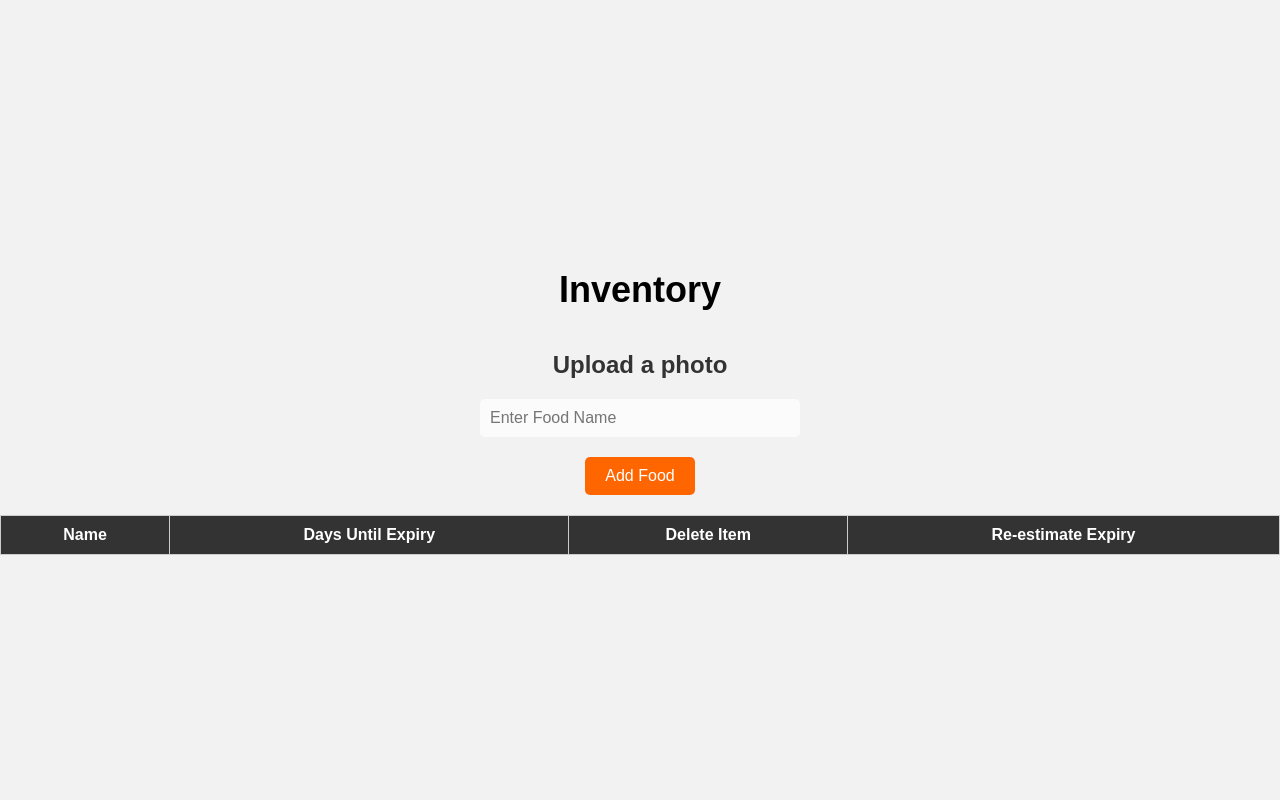
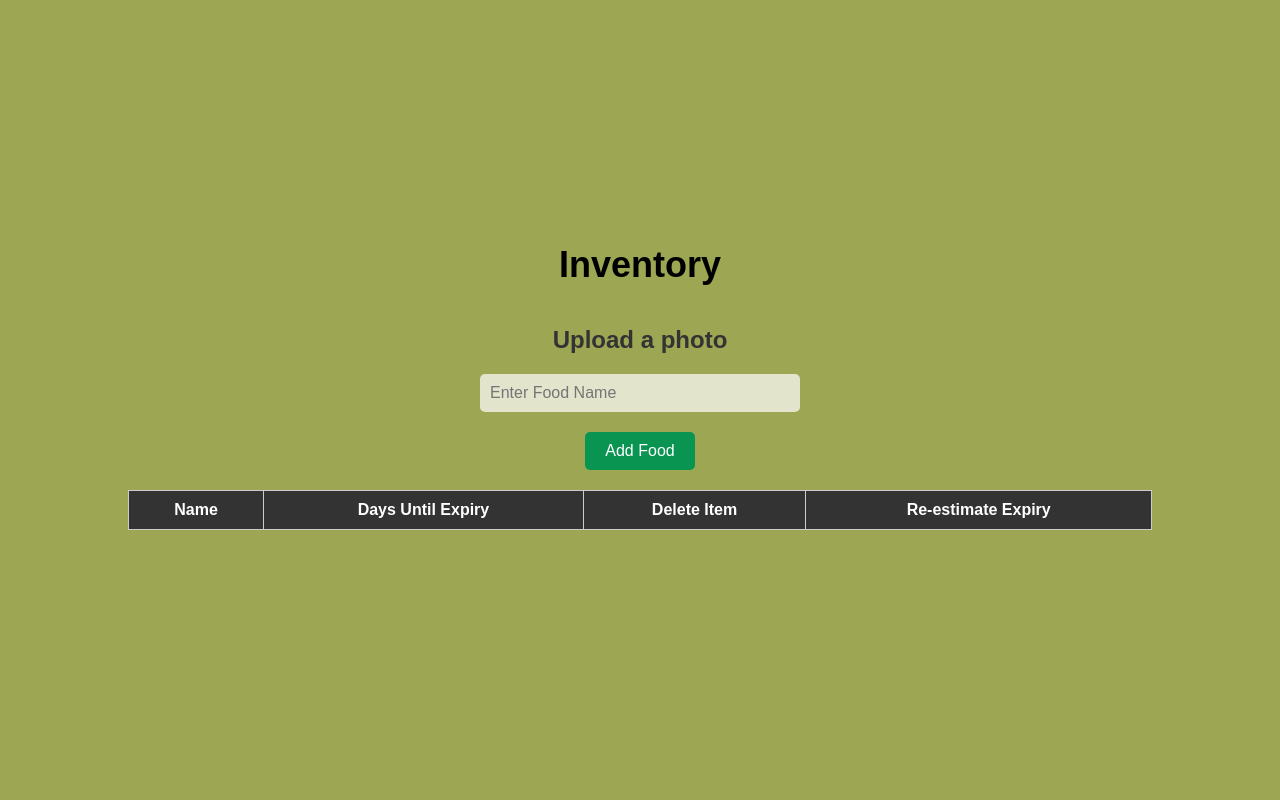
Before and after one commit to FowlFarmer/HTNXTAFH, a Flask app: page / in a window 1280 px wide. Run offline with Flask 3, Linux system fonts and the light colour scheme; lists and menus that the app fills with data are empty.

Commit message:
added css

```diff
--- a/static/styles.css
+++ b/static/styles.css
@@ -5,19 +5,35 @@ body {
     background-color: #f2f2f2;
     text-align: center;
 }
+.file{
+    width:40%;
+    background:rgba(255, 255, 255, 0.2);
+
+}
 
 .mainPage {
-    /* background-image: url("https://hips.hearstapps.com/hmg-prod/images/how-to-save-money-on-groceries-1673472736.png?resize=980:*"); */
+    background-image: url("https://cdn.discordapp.com/attachments/1150455788838596628/1152707160736809100/3426116__1_-removebg.png");
     background-size: cover;
     background-position: center;
+    background-color:rgba(157, 166, 83);
     width: 100%;
     height: 100vh;
     display: flex;
     flex-direction: column;
     justify-content: center;
     align-items: center;
+    top:0;
 }
-
+.mainPageList {
+    background-color:rgba(157, 166, 83);
+    width: 100%;
+    height: 100vh;
+    display: flex;
+    flex-direction: column;
+    justify-content: center;
+    align-items: center;
+    top:0;
+}
 h1 {
     font-size: 36px;
     margin-bottom: 20px;
@@ -41,7 +57,7 @@ input[type="text"] {
 input[type="submit"] {
     margin-top: 20px;
     padding: 10px 20px;
-    background-color: #ff6600;
+    background-color: rgb(10, 148, 81);
     color: white;
     border: none;
     border-radius: 5px;
@@ -70,9 +86,10 @@ li {
 }
 
 table {
-    width: 100%;
+    width: 80%;
     margin-top: 20px;
     border-collapse: collapse;
+    margin-bottom:50px;
 }
 
 th, td {
--- a/templates/list.html
+++ b/templates/list.html
@@ -24,7 +24,7 @@
     }
 </script>
 <body>
-    <div class="mainPage">
+    <div class="mainPageList">
         <h1>Inventory</h1>
         <h2><a href="/index">Upload a photo</a></h2>
         <form method="POST" action="/add_food" id="addFoodForm">
```
Also changed, not shown: other parts of static/styles.css (+29 -1 lines), templates/index.html (+12 -6 lines), temp_image.jpg.
